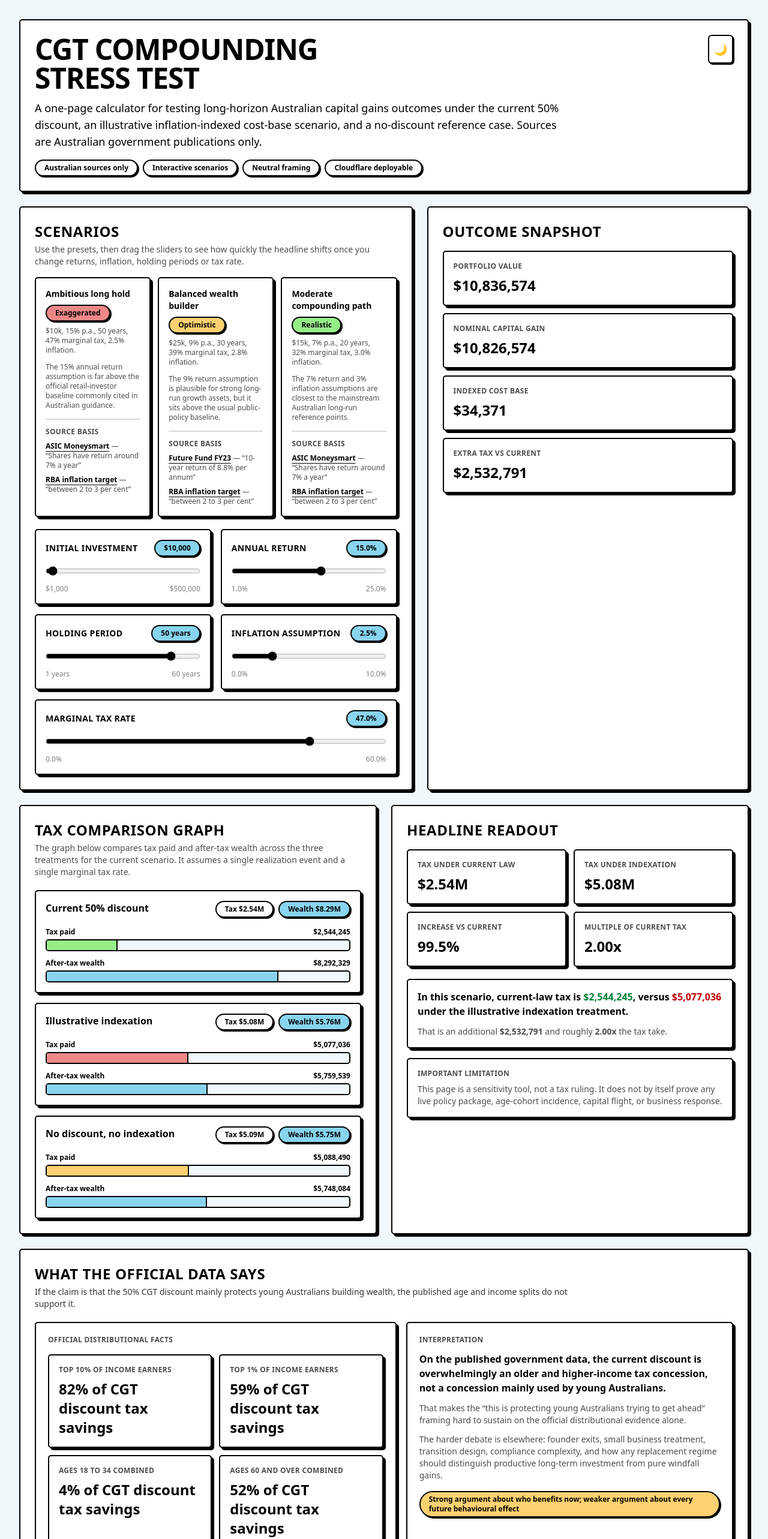
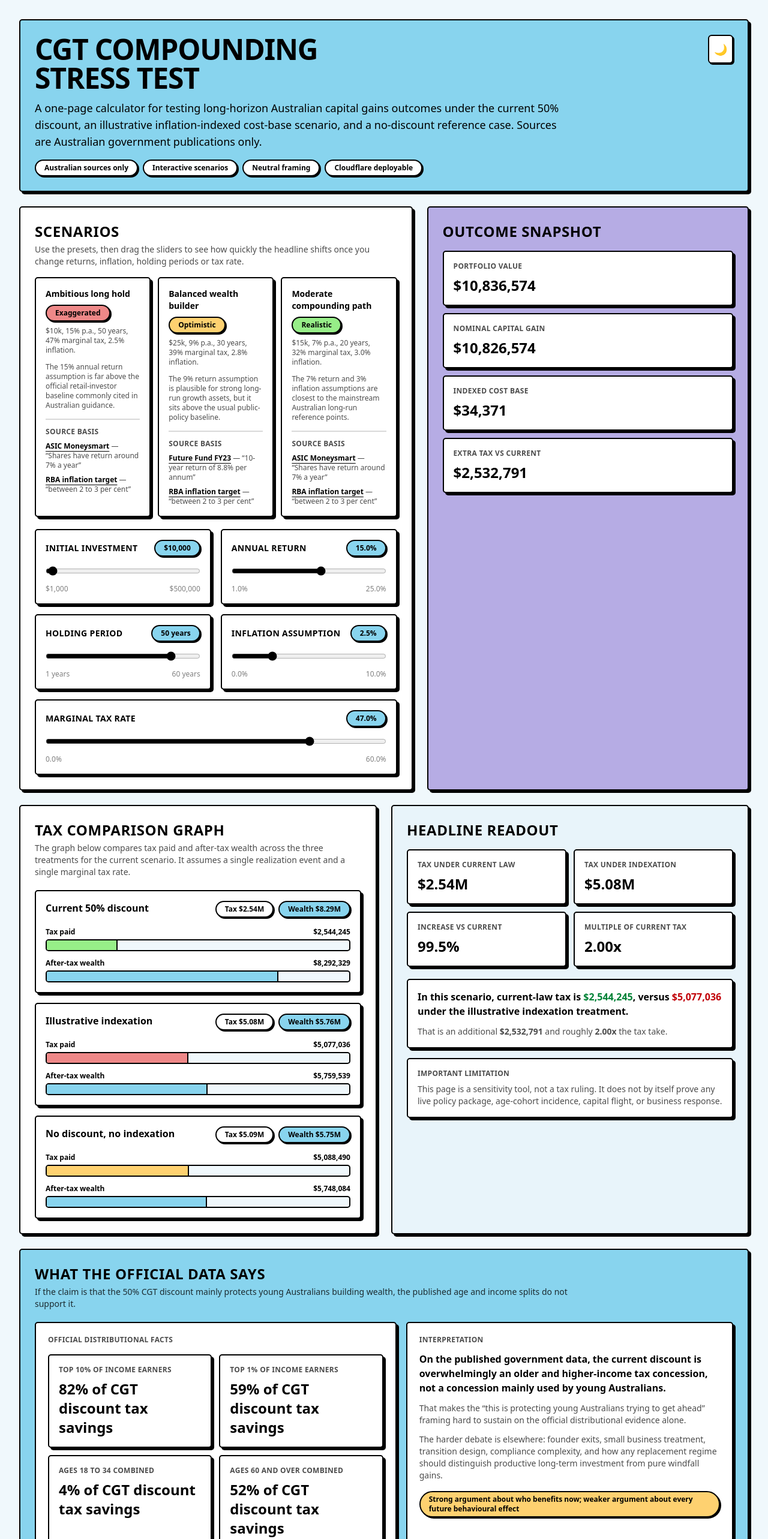
Before and after one commit to suryast/australia-cgt-reform, a Next.js app: page / in a window 1280 px wide. Shown: the top 2566 px of the page at 60% size. Built offline with nearby package versions, Linux system fonts and the light colour scheme.

Commit message:
Document project reasoning and fix colored card backgrounds

```diff
--- a/app/HomePageClient.tsx
+++ b/app/HomePageClient.tsx
@@ -273,7 +273,7 @@ export default function HomePageClient() {
   return (
     <main className="min-h-screen bg-bg">
       <div className="mx-auto max-w-7xl px-3 py-4 sm:px-6 sm:py-8 lg:px-8">
-        <header className="mb-6 card-brutal p-4 sm:p-6 bg-main">
+        <header className="mb-6 card-brutal card-main p-4 sm:p-6">
           <div className="flex items-start justify-between gap-4">
             <div>
               <h1 className="text-2xl sm:text-4xl lg:text-5xl font-extrabold tracking-tight text-black">
@@ -386,7 +386,7 @@ export default function HomePageClient() {
             </div>
           </div>
 
-          <div className="card-brutal p-4 sm:p-6 bg-purple">
+          <div className="card-brutal card-purple p-4 sm:p-6">
             <h2 className="text-lg sm:text-2xl font-black uppercase tracking-wide text-black">
               Outcome Snapshot
             </h2>
@@ -437,7 +437,7 @@ export default function HomePageClient() {
             </div>
           </div>
 
-          <div className="card-brutal p-4 sm:p-6 bg-bg-alt">
+          <div className="card-brutal card-bg-alt p-4 sm:p-6">
             <h2 className="text-lg sm:text-2xl font-black uppercase tracking-wide">
               Headline Readout
             </h2>
@@ -475,7 +475,7 @@ export default function HomePageClient() {
         </section>
 
         <section className="mb-6">
-          <div className="card-brutal p-4 sm:p-6 bg-main">
+          <div className="card-brutal card-main p-4 sm:p-6">
             <h2 className="text-lg sm:text-2xl font-black uppercase tracking-wide text-black">
               What The Official Data Says
             </h2>
@@ -529,11 +529,11 @@ export default function HomePageClient() {
         </section>
 
         <section className="mb-6">
-          <div className="card-brutal p-4 sm:p-6 bg-purple">
+          <div className="card-brutal card-purple p-4 sm:p-6">
             <h2 className="text-lg sm:text-2xl font-black uppercase tracking-wide text-black">
               Which Claims Matter Most?
             </h2>
-            <div className="mt-3 card-brutal bg-warning p-4">
+            <div className="mt-3 card-brutal card-warning p-4">
               <div className="flex flex-wrap items-center gap-2">
                 <span className="badge-brutal badge-danger text-[10px] sm:text-xs">Claim-check lens</span>
               </div>
@@ -547,20 +547,20 @@ export default function HomePageClient() {
               <div className="min-w-[760px]">
                 <div className="mb-2 grid grid-cols-[140px_1fr_1fr] gap-3">
                   <div />
-                  <div className="card-brutal bg-danger p-2 text-center text-[11px] sm:text-xs font-black uppercase tracking-wide">
+                  <div className="card-brutal card-danger p-2 text-center text-[11px] sm:text-xs font-black uppercase tracking-wide">
                     Weak Evidence
                   </div>
-                  <div className="card-brutal bg-success p-2 text-center text-[11px] sm:text-xs font-black uppercase tracking-wide">
+                  <div className="card-brutal card-success p-2 text-center text-[11px] sm:text-xs font-black uppercase tracking-wide">
                     Strong Evidence
                   </div>
                 </div>
 
                 <div className="grid grid-cols-[140px_1fr_1fr] gap-3">
-                  <div className="flex items-center justify-center card-brutal bg-purple p-3 text-center text-[11px] sm:text-xs font-black uppercase tracking-wide">
+                  <div className="flex items-center justify-center card-brutal card-purple p-3 text-center text-[11px] sm:text-xs font-black uppercase tracking-wide">
                     High Policy Importance
                   </div>
 
-                  <div className="card-brutal bg-warning p-4">
+                  <div className="card-brutal card-warning p-4">
                     <p className="text-sm font-black">Important but unresolved</p>
                     <ul className="mt-3 space-y-2 text-xs sm:text-sm">
                       <li>Founder exits and startup treatment under any replacement regime.</li>
@@ -569,7 +569,7 @@ export default function HomePageClient() {
                     </ul>
                   </div>
 
-                  <div className="card-brutal bg-success p-4">
+                  <div className="card-brutal card-success p-4">
                     <p className="text-sm font-black">Act on this evidence</p>
                     <ul className="mt-3 space-y-2 text-xs sm:text-sm">
                       <li>Top `10%` of income earners receive `82%` of the CGT discount benefit.</li>
@@ -578,11 +578,11 @@ export default function HomePageClient() {
                     </ul>
                   </div>
 
-                  <div className="flex items-center justify-center card-brutal bg-main p-3 text-center text-[11px] sm:text-xs font-black uppercase tracking-wide">
+                  <div className="flex items-center justify-center card-brutal card-main p-3 text-center text-[11px] sm:text-xs font-black uppercase tracking-wide">
                     Lower Policy Importance
                   </div>
 
-                  <div className="card-brutal bg-danger p-4">
+                  <div className="card-brutal card-danger p-4">
                     <p className="text-sm font-black">Rhetorical overreach</p>
                     <ul className="mt-3 space-y-2 text-xs sm:text-sm">
                       <li>Sweeping claims that young Australians are the main direct beneficiaries of the current discount.</li>
@@ -590,7 +590,7 @@ export default function HomePageClient() {
                     </ul>
                   </div>
 
-                  <div className="card-brutal bg-main p-4">
+                  <div className="card-brutal card-main p-4">
                     <p className="text-sm font-black">Interesting, but secondary</p>
                     <ul className="mt-3 space-y-2 text-xs sm:text-sm">
                       <li>Asset-class splits across property, shares, trusts and other assets.</li>
@@ -662,7 +662,7 @@ export default function HomePageClient() {
             </div>
           </div>
 
-          <div className="card-brutal p-4 sm:p-6 bg-main">
+          <div className="card-brutal card-main p-4 sm:p-6">
             <h2 className="text-lg sm:text-2xl font-black uppercase tracking-wide text-black">
               References
             </h2>
--- a/app/globals.css
+++ b/app/globals.css
@@ -113,6 +113,30 @@ body {
   box-shadow: var(--shadow-brutal);
 }
 
+.card-main {
+  background-color: var(--main);
+}
+
+.card-danger {
+  background-color: var(--danger);
+}
+
+.card-warning {
+  background-color: var(--warning);
+}
+
+.card-success {
+  background-color: var(--success);
+}
+
+.card-purple {
+  background-color: var(--purple);
+}
+
+.card-bg-alt {
+  background-color: var(--bg-alt);
+}
+
 .badge-brutal,
 .badge-danger,
 .badge-warning,
```
Also changed, not shown: 1 other file (tests, documents, lock files or other folders).
